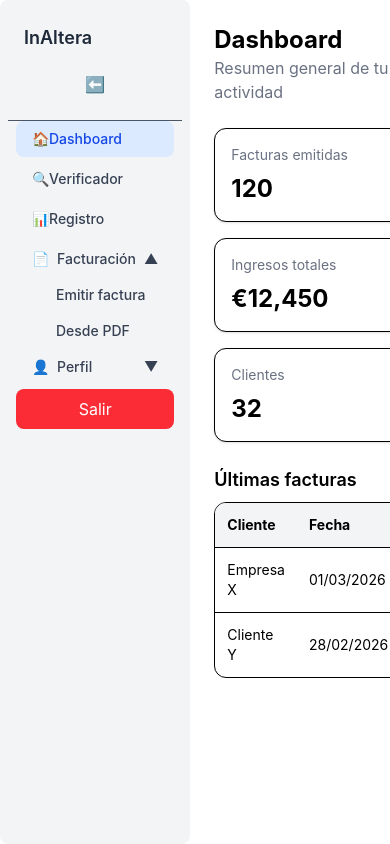
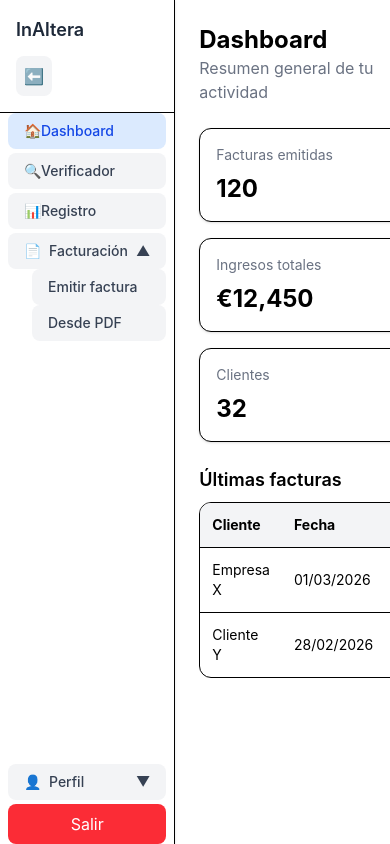
Before and after one commit to joseamdl95/inaltera-frontend, a React (Vite) app: page /dashboard in a window 390 px wide. Shown: the top 844 px of the page. Built offline with nearby package versions, Linux system fonts and the light colour scheme; no server answers; sample sign-in values are in the browser's storage.

Commit message:
refactor: update sidebar styling for improved responsiveness and visual clarity

```diff
--- a/src/components/layout/Layout.jsx
+++ b/src/components/layout/Layout.jsx
@@ -28,10 +28,12 @@ export default function Layout() {
     <div className="flex h-screen bg-background">
 
       {/* 🔷 SIDEBAR */}
-      <aside className={`p-2 rounded-lg bg-gray-100 text-gray-600 hover:bg-gray-200 transition
-        ${collapsed ? "mx-auto" : ""}
+      <aside className={`
+        bg-white border-r shadow-sm flex flex-col transition-all
+        ${collapsed ? "w-16" : "w-64"}
       `}>
         <div className="flex flex-col gap-3 p-4 border-b">
+
           {!collapsed && (
             <h2 className="text-lg font-semibold text-gray-800">
               InAltera
@@ -40,15 +42,17 @@ export default function Layout() {
 
           <button
             onClick={() => setCollapsed(!collapsed)}
-            className="
+            className={`
               p-2 rounded-lg
               bg-gray-100 text-gray-600
               hover:bg-gray-200
               transition
-            "
+              ${collapsed ? "mx-auto" : "w-fit"}
+            `}
           >
             {collapsed ? "➡️" : "⬅️"}
           </button>
+
         </div>
 
         <nav className="flex flex-col gap-1 px-2">
```
